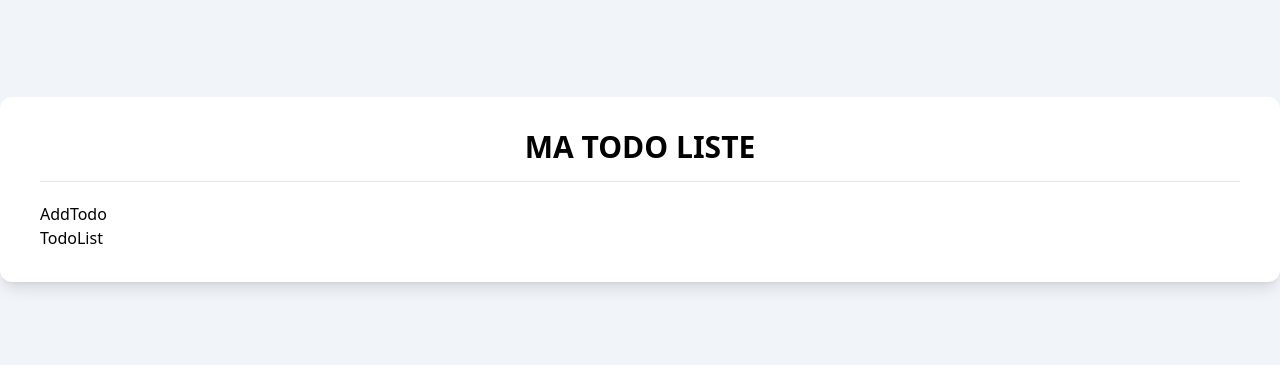
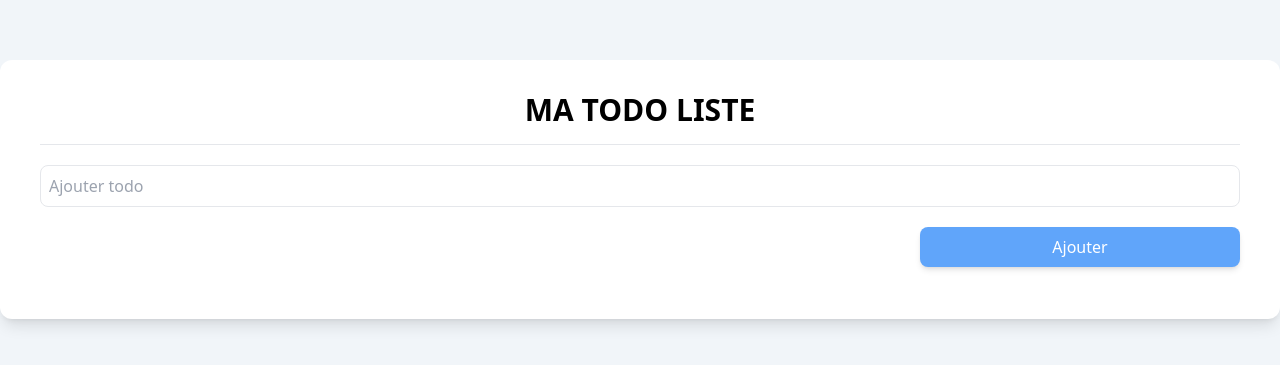
Before and after one commit to GuillemotClement/REACT-Todo, a React (Vite) app: page / in a window 1280 px wide. Shown: the part 211-576 px from the top of the page. Built offline with nearby package versions, Linux system fonts and the light colour scheme.

Commit message:
Ajout du formulaire d'ajout d'une todo

```diff
--- a/src/App.jsx
+++ b/src/App.jsx
@@ -1,15 +1,30 @@
+import { useState } from "react";
 import AddTodo from "./components/AddTodo";
 import TodoList from "./components/TodoList";
 
 function App() {
+  const [todoList, setTodoList] = useState([]);
+
+  function addTodo(content) {
+    const todo = {
+      id: crypto.randomUUID(),
+      content,
+      done: false,
+      edit: false,
+    };
+    // const newTodoList = [...todoList, todo];
+    // setTodoList(newTodoList);
+    setTodoList([...todoList, todo]);
+  }
+
   return (
     <div className="flex min-h-screen items-center justify-center bg-slate-100">
       <div className="container rounded-xl bg-white px-10 py-8 shadow-lg">
         <h1 className="mb-5 border-b pb-4 text-center text-3xl font-bold uppercase">
           Ma todo liste
         </h1>
-        <AddTodo />
-        <TodoList />
+        <AddTodo addTodo={addTodo} />
+        {/* <TodoList todoList={todoList} /> */}
       </div>
     </div>
   );
--- a/src/components/AddTodo.jsx
+++ b/src/components/AddTodo.jsx
@@ -1,7 +1,46 @@
-export default function AddTodo() {
+import { useState } from "react";
+
+export default function AddTodo({ addTodo }) {
+  const [value, setValue] = useState("");
+
+  function handleClick(e) {
+    e.preventDefault();
+    if (value.length) {
+      addTodo(value);
+      setValue("");
+    }
+  }
+  function handleChange(e) {
+    const inputValue = e.target.value;
+    setValue(inputValue);
+  }
+
+  function handleKeyDown(e) {
+    if (e.code === "Enter" && value.length) {
+      addTodo(value);
+      setValue("");
+    }
+  }
   return (
-    <div className="">
-      <p>AddTodo</p>
-    </div>
+    <form className="flex flex-col">
+      <div className="flex flex-col gap-y-3">
+        <input
+          onKeyDown={handleKeyDown}
+          type="text"
+          className="rounded-lg border px-2 py-2"
+          onChange={handleChange}
+          placeholder="Ajouter todo"
+          value={value}
+        />
+      </div>
+      <div className="my-5 flex justify-end">
+        <button
+          className="w-80 rounded-lg bg-blue-400 px-3 py-2 text-white shadow-md hover:bg-blue-700"
+          onClick={handleClick}
+        >
+          Ajouter
+        </button>
+      </div>
+    </form>
   );
 }
--- a/src/components/TodoList.jsx
+++ b/src/components/TodoList.jsx
@@ -1,7 +1,14 @@
-export default function TodoList() {
+export default function TodoList({ todoList }) {
   return (
     <div className="">
-      <p>TodoList</p>
+      <h2>Mes todo</h2>
+      <div className="">
+        {todoList.map((todo) => (
+          <div className="" key={todo.id}>
+            <h3>{todo.title}</h3>
+          </div>
+        ))}
+      </div>
     </div>
   );
 }
```
